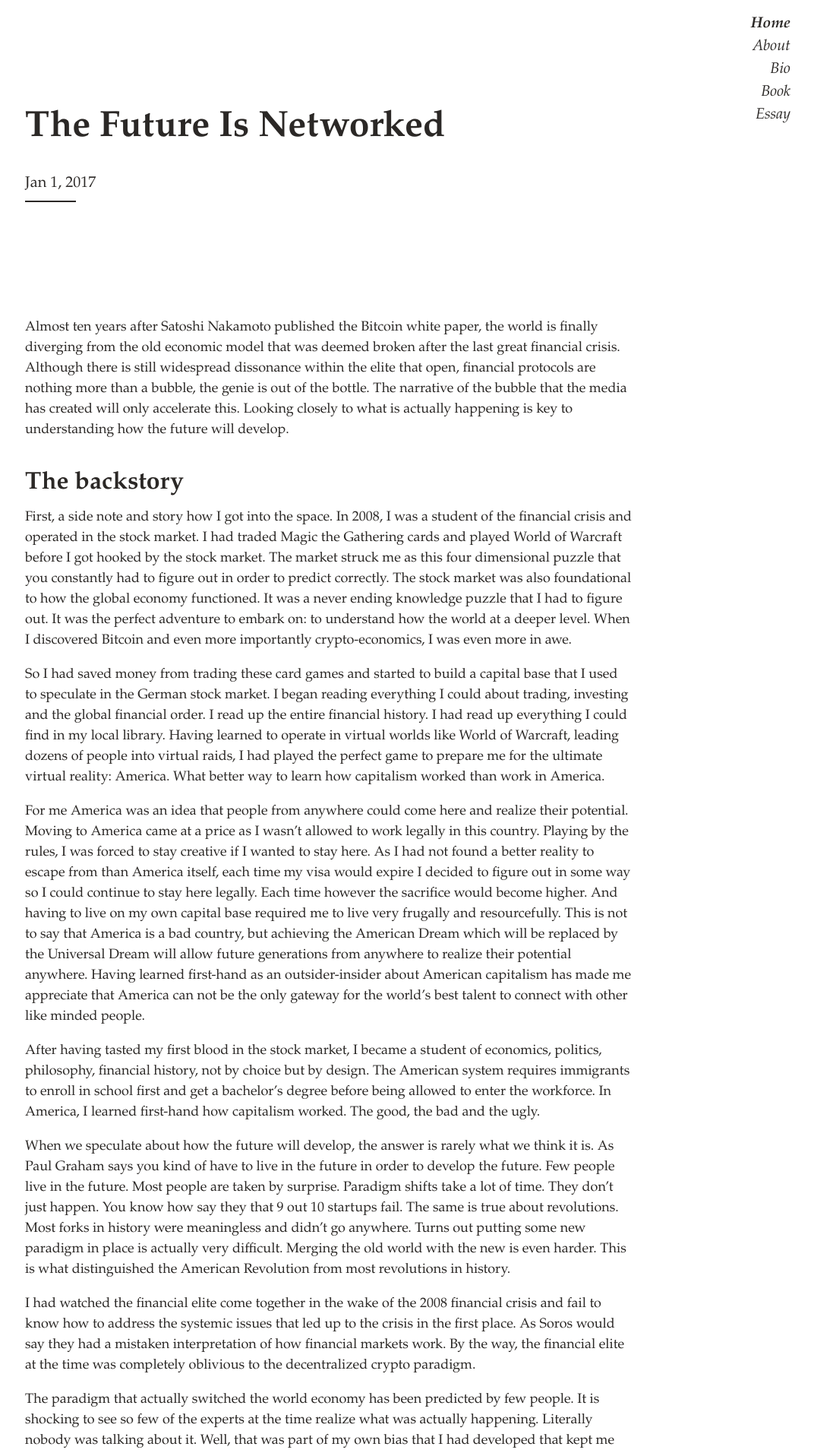
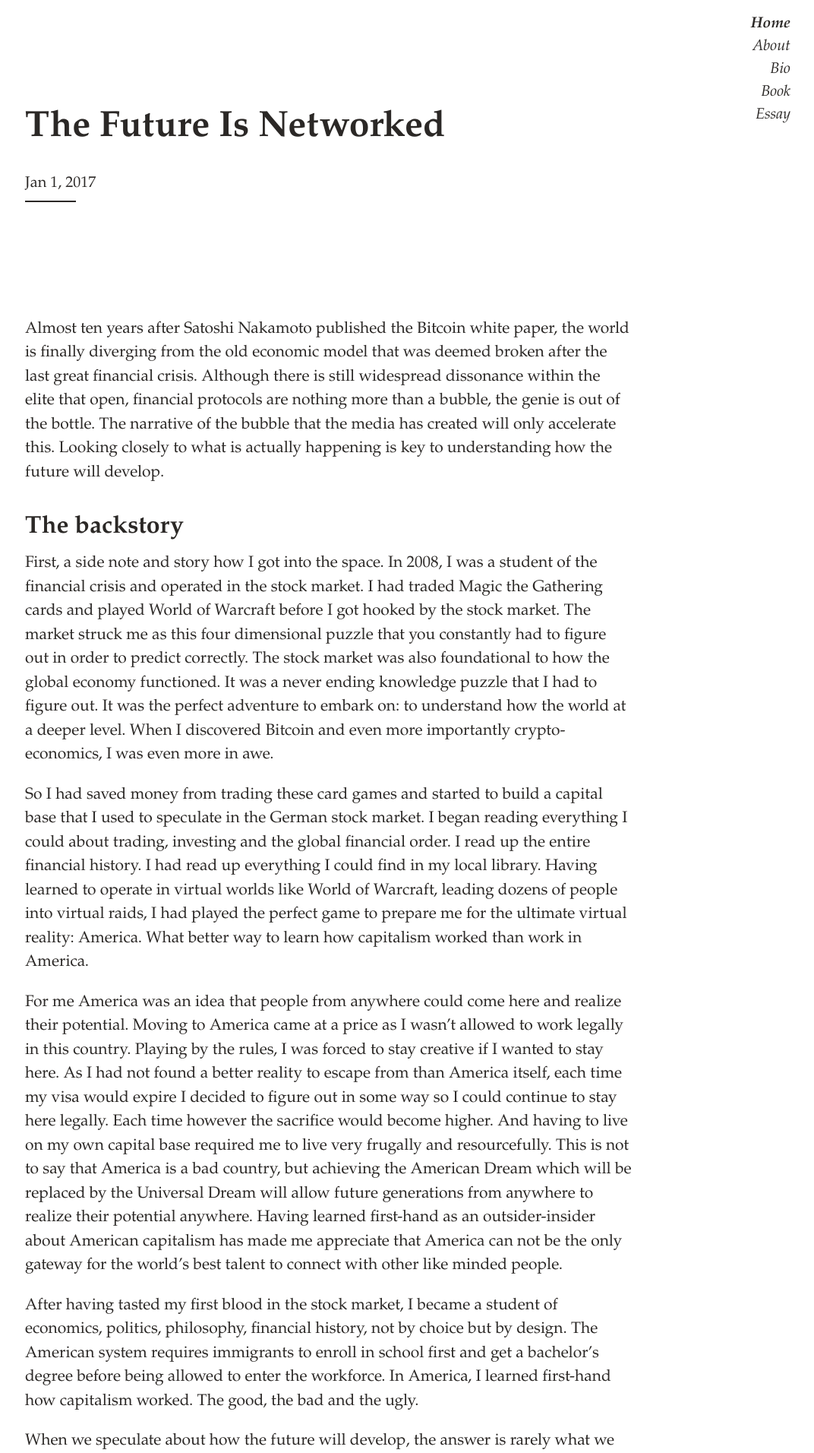
Before and after one commit to linkneuro/linkneuro.github.io, a Jekyll site: the page built from _posts/2017-01-01-future-networked.md, in a window 1280 px wide. Shown: the top 1912 px of the page at 76% size, without its empty margins (207-1279 px from the left). Built offline with Jekyll 4.4.1, drawn with Linux system fonts in a browser that asks for light colours.

Commit message:
Update _variables.scss

```diff
--- a/_sass/_variables.scss
+++ b/_sass/_variables.scss
@@ -2,7 +2,7 @@
 // Font family
 $body-font-family: Athelas, Palatino, Georgia, serif;
 $body-font-size: 18x;
-$prose-font-size: 18px;
+$prose-font-size: 21px;
 
 
 // Type scale
```
